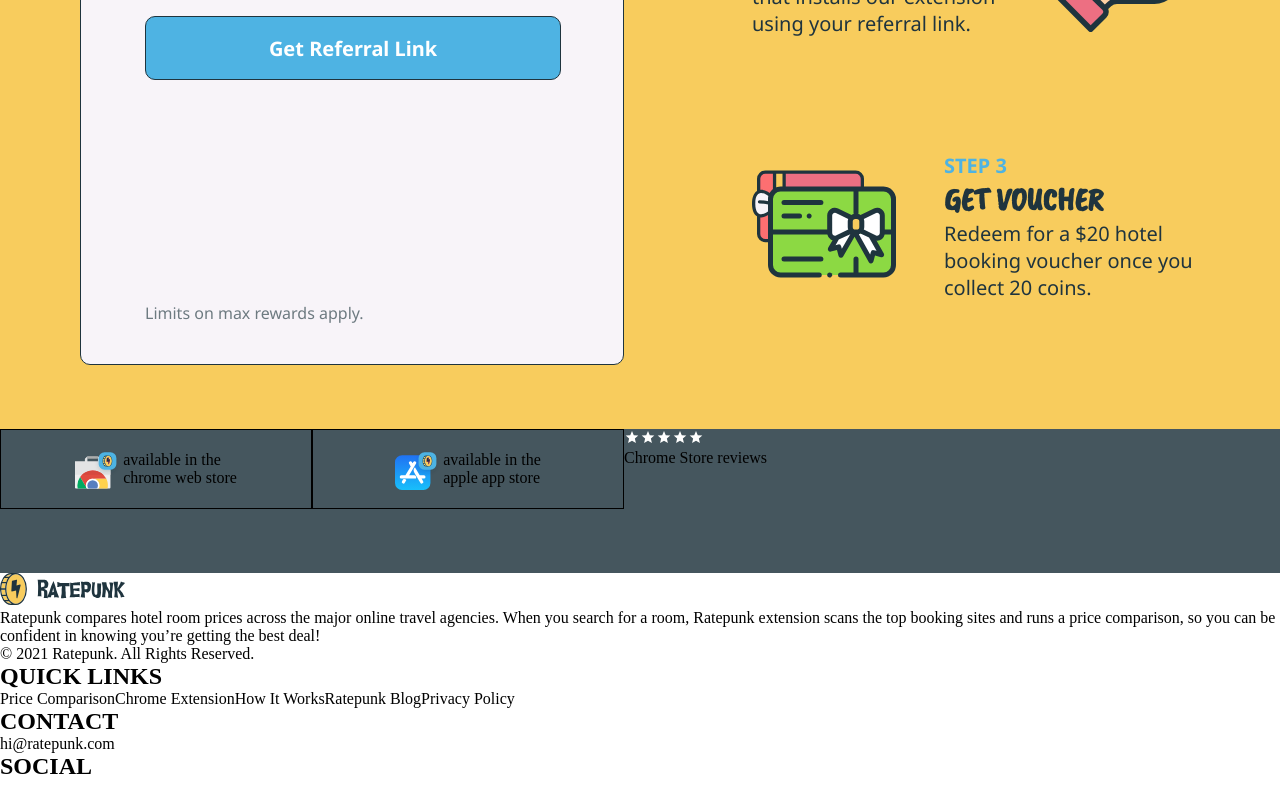
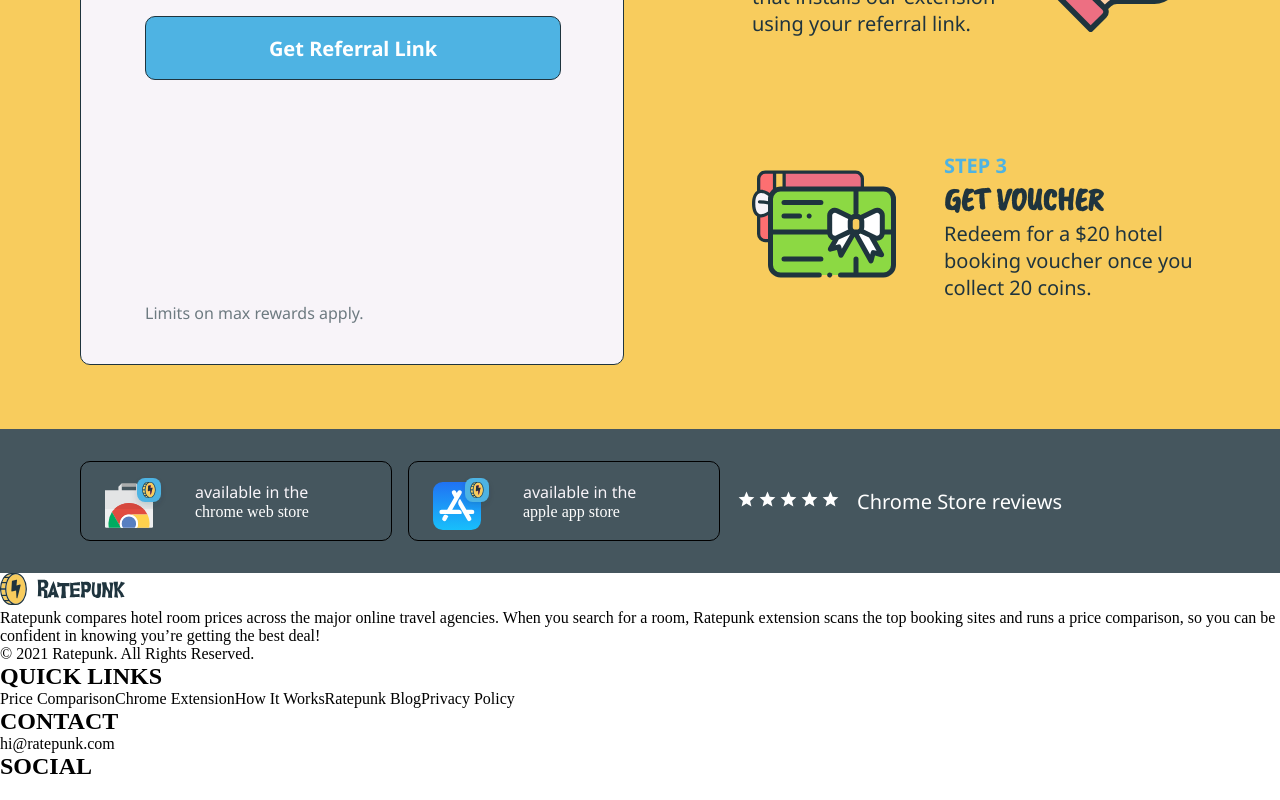
Before and after one commit to rpocius/Ratepunk-invite-friends, a Next.js app: page / in a window 1280 px wide. Shown: the part 576-1376 px from the top of the page. Built offline with nearby package versions, Linux system fonts and the light colour scheme; a web font is replaced by a local one.

Commit message:
Update StoreLinks component and add sass

```diff
--- a/src/components/StoreLinks/StoreLinks.module.sass
+++ b/src/components/StoreLinks/StoreLinks.module.sass
@@ -4,17 +4,57 @@
 .store_container
     background-color: $color-13-store-div-background
     height: 144px
-    display: flex
-    justify-content: flex-start
 
-.store
-    width: 312px
-    height: 80px
-    display: flex
-    justify-content: center
-    align-items: center
-    border: solid 1px black
 
-    & img
-        width: 48px
-        heoght: 48px
+    & .store_links
+        display: flex
+        justify-content: flex-start
+        align-items: center
+        gap: 16px
+        width: 1120px
+        height: 100%
+        margin: auto
+
+        & .store
+            width: 312px
+            height: 80px
+            display: flex
+            justify-content: flex-start
+            align-items: center
+            border: solid 1px black
+            border-radius: 10px
+            padding: 0
+            margin: 0
+
+            & img
+                width: 65px
+                height: 58px
+                margin-left: 24px
+                margin-right: 25px
+
+            & .store_text
+
+                & .p1
+                    @include noto-regular
+                    font-size: 16px
+                    color: $color-7-email-card-background
+
+                & .p2
+                    font-family: 'Gadugi Bold'
+                    size: 20px
+                    color: $color-2-white
+
+        & .reviews
+            display: flex
+            gap: 16px
+            align-items: center
+
+            & .stars svg
+                width: 21px
+                height: 20px
+                margin: auto
+
+            & a
+                @include noto-regular
+                color: $color-2-white
+                font-size: 20px
--- a/src/components/StoreLinks/StoreLinks.tsx
+++ b/src/components/StoreLinks/StoreLinks.tsx
@@ -4,29 +4,44 @@ import styles from './StoreLinks.module.sass';
 const StoreLinks: React.FC = () => {
     return (
         <div className={styles.store_container}>
-            <div className={styles.store}>
+            <div className={styles.store_links}>
+                <a href="https://chrome.google.com/webstore/detail/ratepunk-same-hotel-way-c/gdaioanblcnghddimngklkhgcbomfdck?utm_source=ratepunk"
+                target="_blank"
+                className={styles.store}
+                rel="noopener noreferrer" >
                     <img src="chrome.svg" alt="Chrome" />
                     <div className={styles.store_text}>
-                    <p>available in the</p>
-                    <p>chrome web store</p>
+                        <p className={styles.p1} >available in the</p>
+                        <p className={styles.p2} >chrome web store</p>
                     </div>
-            </div>
-            <div className={styles.store}>
+                </a>
+                <a href="https://apps.apple.com/app/ratepunk/id1607823726"
+                target="_blank"
+                className={styles.store}
+                rel="noopener noreferrer" >
                     <img src="apple.svg" />
                     <div className={styles.store_text}>
-                    <p>available in the</p>
-                    <p>apple app store</p>
+                        <p className={styles.p1} >available in the</p>
+                        <p className={styles.p2} >apple app store</p>
                     </div>
-            </div>
+                </a>
                 <div className={styles.reviews}>
+                    <div className={styles.stars}>
                         <svg xmlns="http://www.w3.org/2000/svg" width="1em" height="1em" viewBox="0 0 512 512"><path d="M256 372.686L380.83 448l-33.021-142.066L458 210.409l-145.267-12.475L256 64l-56.743 133.934L54 210.409l110.192 95.525L131.161 448z" fill="white" /></svg>
                         <svg xmlns="http://www.w3.org/2000/svg" width="1em" height="1em" viewBox="0 0 512 512"><path d="M256 372.686L380.83 448l-33.021-142.066L458 210.409l-145.267-12.475L256 64l-56.743 133.934L54 210.409l110.192 95.525L131.161 448z" fill="white" /></svg>
                         <svg xmlns="http://www.w3.org/2000/svg" width="1em" height="1em" viewBox="0 0 512 512"><path d="M256 372.686L380.83 448l-33.021-142.066L458 210.409l-145.267-12.475L256 64l-56.743 133.934L54 210.409l110.192 95.525L131.161 448z" fill="white" /></svg>
                         <svg xmlns="http://www.w3.org/2000/svg" width="1em" height="1em" viewBox="0 0 512 512"><path d="M256 372.686L380.83 448l-33.021-142.066L458 210.409l-145.267-12.475L256 64l-56.743 133.934L54 210.409l110.192 95.525L131.161 448z" fill="white" /></svg>
                         <svg xmlns="http://www.w3.org/2000/svg" width="1em" height="1em" viewBox="0 0 512 512"><path d="M256 372.686L380.83 448l-33.021-142.066L458 210.409l-145.267-12.475L256 64l-56.743 133.934L54 210.409l110.192 95.525L131.161 448z" fill="white" /></svg>
-                <p>Chrome Store reviews</p>
+                    </div>
+                    <a
+                        href="https://chromewebstore.google.com/detail/ratepunk-hotel-booking-an/gdaioanblcnghddimngklkhgcbomfdck/reviews?utm_source=ratepunk"
+                        target="_blank"
+                        rel="noopener noreferrer">
+                        Chrome Store reviews
+                    </a>
                 </div>
             </div>
+        </div >
     );
 };
 
```
Lines whose indentation alone changed are shown as unchanged.
